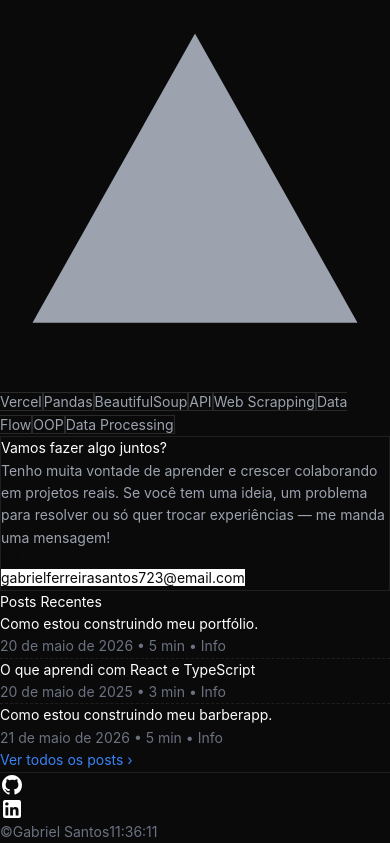
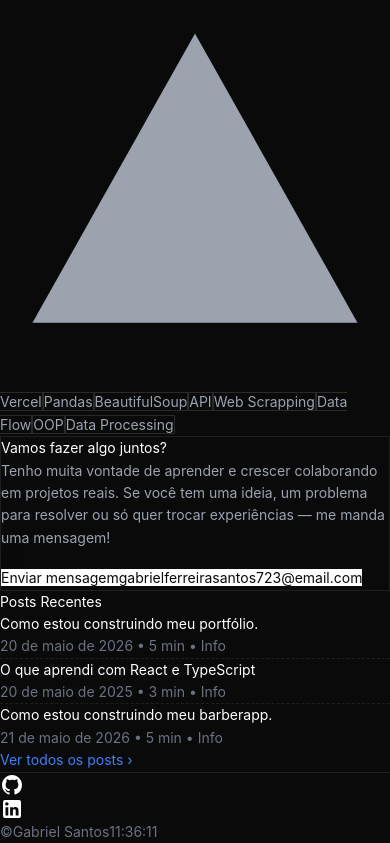
Before and after one commit to sixthy/portifolio, a Next.js app: page / in a window 390 px wide. Shown: the part 5481-6324 px from the top of the page. Built offline with nearby package versions, Linux system fonts and the light colour scheme.

Commit message:
adjusting the contact button to make ir responsive

```diff
--- a/app/page.tsx
+++ b/app/page.tsx
@@ -187,13 +187,21 @@ export default function HomePage() {
               {t.togetherDesc}
             </p>
             <a href={`mailto:${profile.email}`}
-              className="inline-flex items-center gap-2 font-medium text-base px-7 py-3 rounded-full transition-opacity hover:opacity-80"
+              className="
+                  mx-auto flex w-full max-w-[280px] items-center justify-center gap-2
+                  rounded-full px-4 py-3 text-sm font-medium
+                  transition-opacity hover:opacity-80
+                  sm:inline-flex sm:w-auto sm:max-w-none sm:px-7 sm:text-base
+                  "
               style={{ backgroundColor: "var(--text)", color: "var(--bg)" }}>
-              <svg width="18" height="18" viewBox="0 0 24 24" fill="none" stroke="currentColor" strokeWidth="2" strokeLinecap="round" strokeLinejoin="round">
+              <svg width="18" height="18" shrink-0 viewBox="0 0 24 24" fill="none" stroke="currentColor" strokeWidth="2" strokeLinecap="round" strokeLinejoin="round">
                 <rect x="2" y="4" width="20" height="16" rx="2" />
                 <path d="m22 7-8.97 5.7a1.94 1.94 0 0 1-2.06 0L2 7" />
               </svg>
-              {profile.email}
+              <span className="sm:hidden">Enviar mensagem</span>
+              <span className="hidden min-w-0 truncate sm:inline">
+                {profile.email}
+              </span>
             </a>
           </div>
         </section>
```
